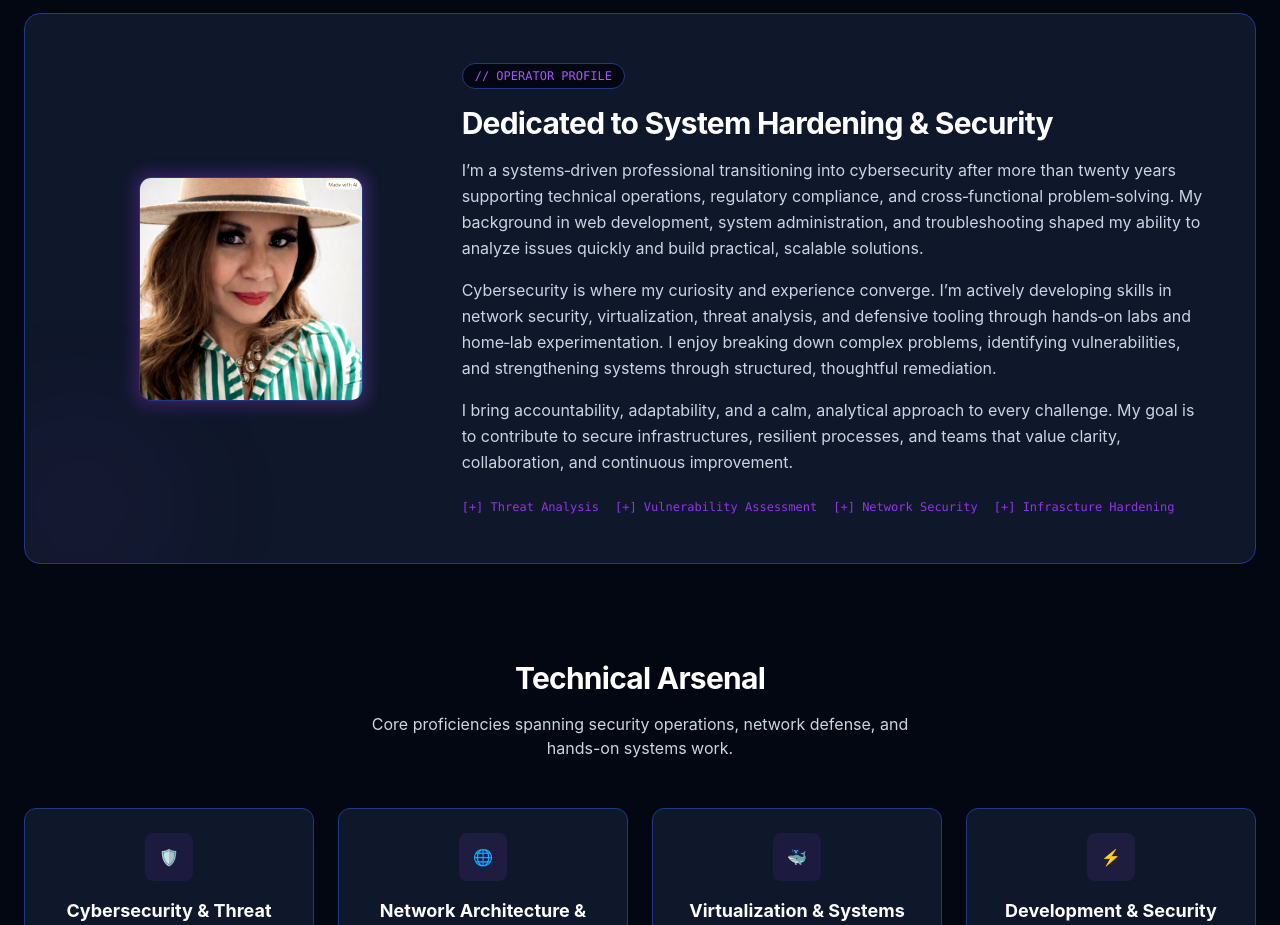
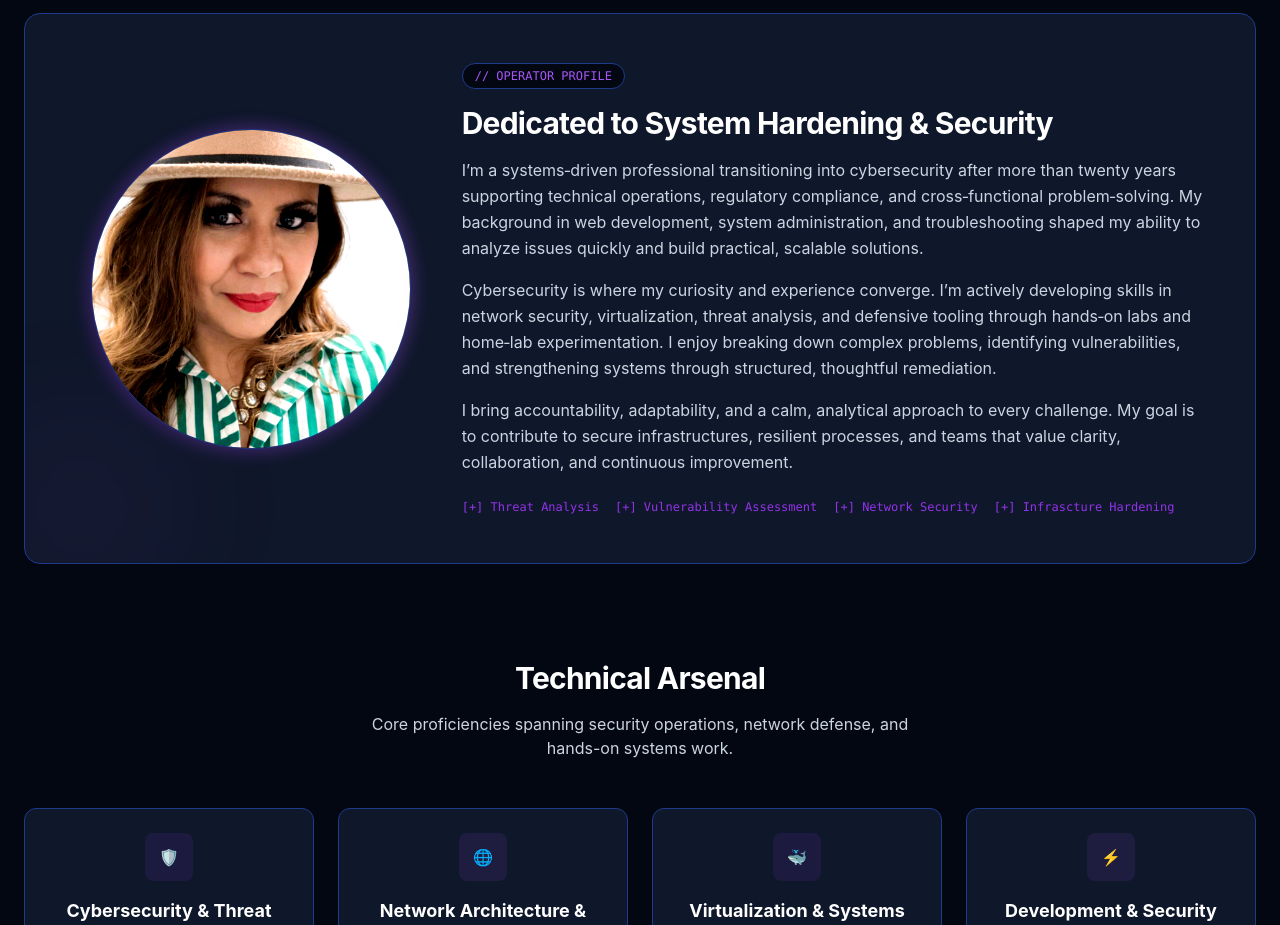
Before and after one commit to vramirez2022/cyber_portfolio, a Vue app: page / in a window 1280 px wide. Shown: the part 840-1765 px from the top of the page. Built offline with nearby package versions, Linux system fonts and the light colour scheme.

Commit message:
updated profile picture

```diff
--- a/src/views/Home.vue
+++ b/src/views/Home.vue
@@ -149,7 +149,7 @@ export default {
     <!-- About Section -->
     <section id="about" class="max-w-7xl mx-auto px-6">
       <div
-        class="bg-n-6 border border-stroke-1 rounded-2xl p-8 md:p-12 grid grid-cols-1 md:grid-cols-12 gap-8 items-center relative overflow-hidden"
+        class="bg-n-6 border border-stroke-1 rounded-2xl p-8 md:p-12 grid grid-cols-1 md:grid-cols-12 gap-8 items-center relative overflow-hidden hover:border-color-1 transition-all"
       >
         <div
           class="absolute -bottom-10 -left-10 w-48 h-48 bg-color-5/5 rounded-full blur-3xl pointer-events-none"
@@ -159,11 +159,11 @@ export default {
         <div class="md:col-span-4 flex justify-center">
           <div class="relative group">
             <div
-              class="absolute -inset-1 bg-gradient-to-r from-color-1 to-color-5 rounded-xl blur opacity-30 group-hover:opacity-75 transition duration-500"
+              class="absolute -inset-1 bg-gradient-to-r from-color-1 to-color-5 rounded-full blur opacity-30 group-hover:opacity-75 transition duration-500"
             ></div>
 
             <div
-              class="relative w-48 h-48 md:w-56 md:h-56 rounded-xl overflow-hidden border border-stroke-1 bg-n-8"
+              class="relative w-64 h-64 md:w-80 md:h-80 rounded-full overflow-hidden border border-stroke-1 bg-n-8 group-hover:border-color-1 transition-all"
             >
               <img
                 src="../assets/port.jpg"
@@ -400,7 +400,7 @@ export default {
     <!-- Contact Section -->
     <section id="contact" class="max-w-3xl mx-auto px-6">
       <div
-        class="bg-n-6 border border-stroke-1 rounded-2xl p-8 md:p-12 space-y-6 relative overflow-hidden"
+        class="bg-n-6 border border-stroke-1 rounded-2xl p-8 md:p-12 space-y-6 relative overflow-hidden hover:border-color-1 transition-all"
       >
         <div
           class="absolute top-0 right-0 w-64 h-64 bg-color-1/5 rounded-full blur-3xl pointer-events-none"
```
Also changed, not shown: src/App.vue (line endings or trailing spaces), src/assets/port.jpg, src/router/index.js (line endings or trailing spaces), src/style_2.css (line endings or trailing spaces).
